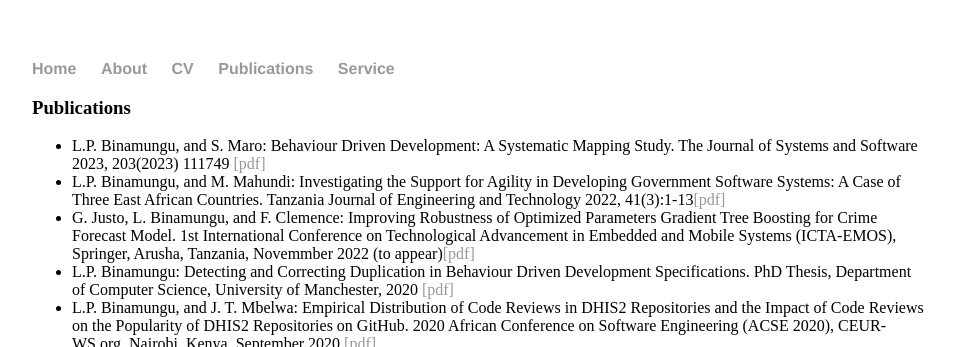
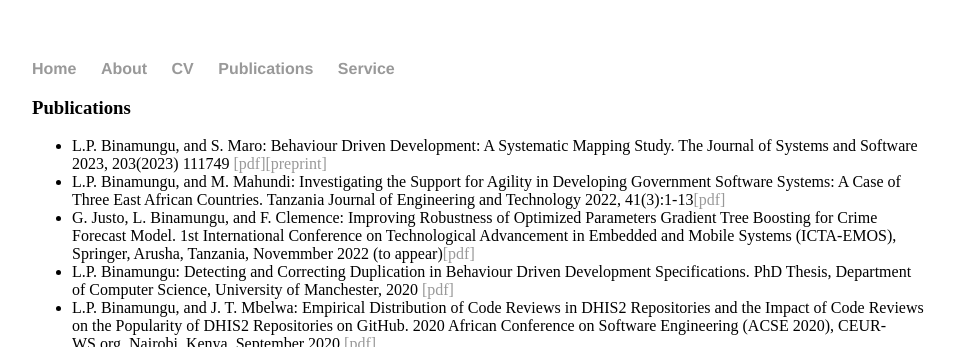
Before and after one commit to lepebina/lepebina.github.io, a Jekyll site: the page built from publications.html, in a window 1280 px wide. Shown: the top 347 px of the page, without its empty margins (160-1119 px from the left). Built offline with Jekyll 4.4.1, drawn with Linux system fonts in a browser that asks for light colours.

Commit message:
Update publications.html

```diff
--- a/publications.html
+++ b/publications.html
@@ -5,7 +5,7 @@ title: Leonard Peter Binamungu
 <div class="blurb">
 	<h3>Publications</h3>
 	              <ul>
-			       <li>L.P. Binamungu, and S. Maro: Behaviour Driven Development: A Systematic Mapping Study. The Journal of Systems and Software 2023, 203(2023) 111749 <a href="https://authors.elsevier.com/a/1hAadbKHpCdLf">[pdf]</a></li>
+			       <li>L.P. Binamungu, and S. Maro: Behaviour Driven Development: A Systematic Mapping Study. The Journal of Systems and Software 2023, 203(2023) 111749 <a href="https://authors.elsevier.com/a/1hAadbKHpCdLf">[pdf]</a><a href="https://arxiv.org/pdf/2305.05567.pdf">[preprint]</a></li>
 			      <li>L.P. Binamungu, and M. Mahundi: Investigating the Support for Agility in Developing Government Software Systems: A Case of Three East African Countries. Tanzania Journal of Engineering and Technology 2022, 41(3):1-13<a href="https://tjet.udsm.ac.tz/index.php/tjet/article/view/839/652">[pdf]</a></li>
 			      <li>G. Justo, L. Binamungu, and F. Clemence: Improving Robustness of Optimized Parameters Gradient Tree Boosting for Crime Forecast Model. 1st International Conference on Technological Advancement in Embedded and Mobile Systems (ICTA-EMOS), Springer, Arusha, Tanzania, Novemmber 2022 (to appear)<a href="http://oops.uni-oldenburg.de/5511/1/20221117_book-of-abstracts_.pdf">[pdf]</a></li>
 			      <li>L.P. Binamungu: Detecting and Correcting Duplication in Behaviour Driven Development Specifications. PhD Thesis, Department of Computer Science, University of Manchester, 2020 <a href="https://www.research.manchester.ac.uk/portal/files/182559903/FULL_TEXT.PDF">[pdf]</a></li>
```
